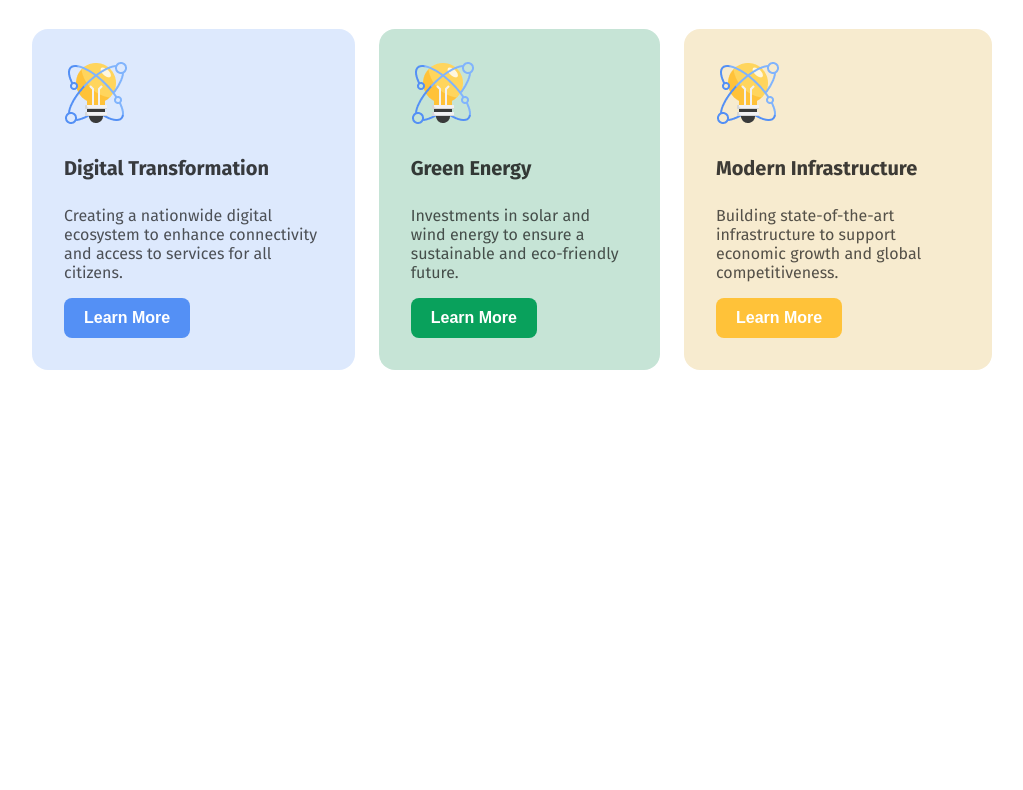
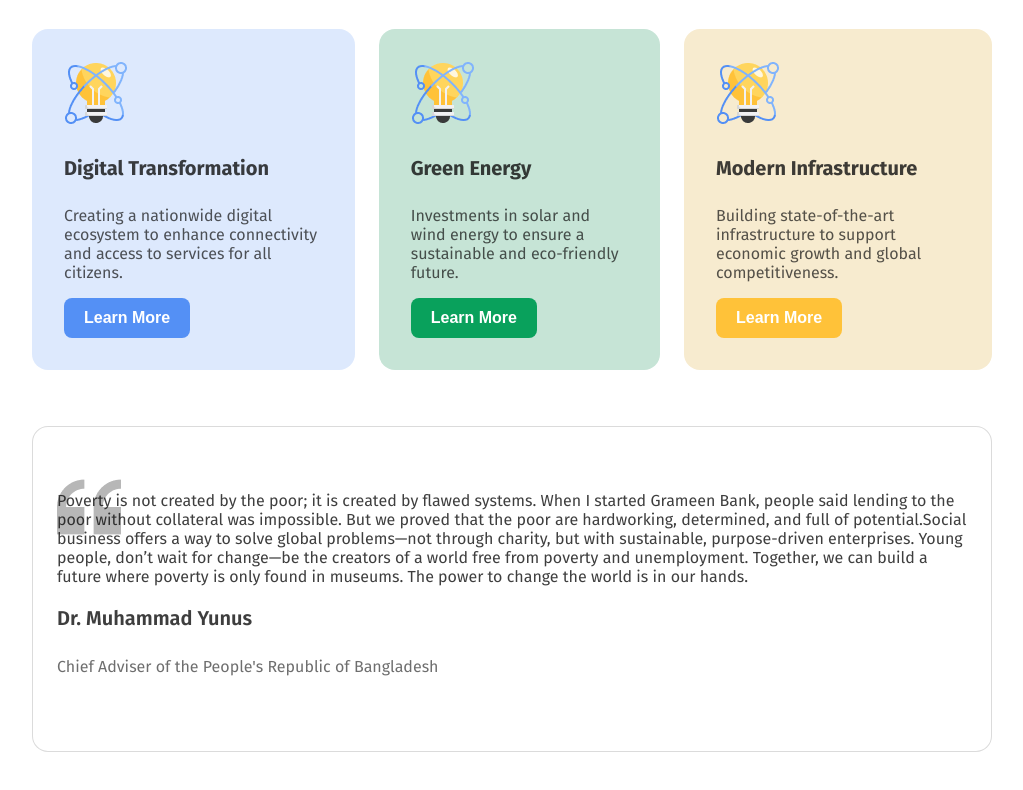
Before and after one commit to FahimSakib270/Assignment01-repo, a plain HTML site: page index.html in a window 1280 px wide. Shown: the part 1132-1922 px from the top of the page, without its empty margins (128-1151 px from the left). Before the commit the page ends 1526 px from the top, so only its background shows below. Drawn offline with Linux system fonts and the light colour scheme.

Commit message:
challange

```diff
--- a/index.html
+++ b/index.html
@@ -71,6 +71,25 @@
           </div>
         </div>
       </section>
+      <section class="quote">
+        <div class="speech">
+          <p class="speech-1">
+            Poverty is not created by the poor; it is created by flawed systems.
+            When I started Grameen Bank, people said lending to the poor without
+            collateral was impossible. But we proved that the poor are
+            hardworking, determined, and full of potential.Social business
+            offers a way to solve global problems—not through charity, but with
+            sustainable, purpose-driven enterprises. Young people, don’t wait
+            for change—be the creators of a world free from poverty and
+            unemployment. Together, we can build a future where poverty is only
+            found in museums. The power to change the world is in our hands.
+          </p>
+          <h3 class="advisior">Dr. Muhammad Yunus</h3>
+          <h5 class="country">
+            Chief Adviser of the People's Republic of Bangladesh
+          </h5>
+        </div>
+      </section>
     </main>
   </body>
 </html>
--- a/styles/styles.css
+++ b/styles/styles.css
@@ -123,3 +123,32 @@ nav {
 .btn-color3 {
   background-color: rgb(255, 194, 57);
 }
+/* quote styles */
+.quote {
+  box-sizing: border-box;
+  border: 1px solid rgba(14, 14, 14, 0.15);
+  border-radius: 16px;
+  background-image: url("../assets/quote-bg.png");
+  /* background: rgb(255, 255, 255); */
+  background-repeat: no-repeat;
+  padding: 48px 24px;
+  background-position: top left;
+  background-clip: padding-box;
+  background-position: 24px 48px;
+  margin: 32px 0px 80px 0px;
+}
+.speech-1 {
+  color: rgba(14, 14, 14, 0.8);
+  font-size: 16px;
+  font-weight: 400;
+}
+.advisior {
+  color: rgba(14, 14, 14, 0.8);
+  font-size: 20px;
+  font-weight: 600;
+}
+.country {
+  color: rgba(14, 14, 14, 0.6);
+  font-size: 16px;
+  font-weight: 400;
+}
```
